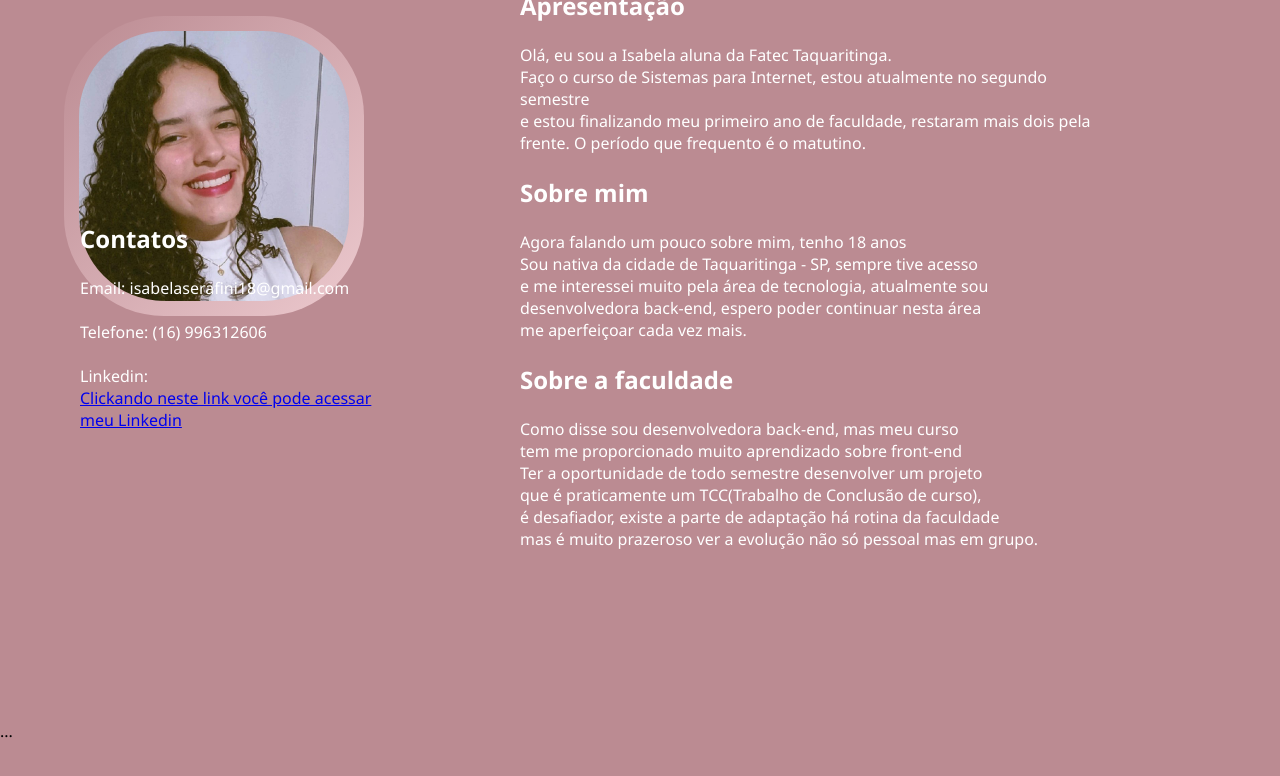
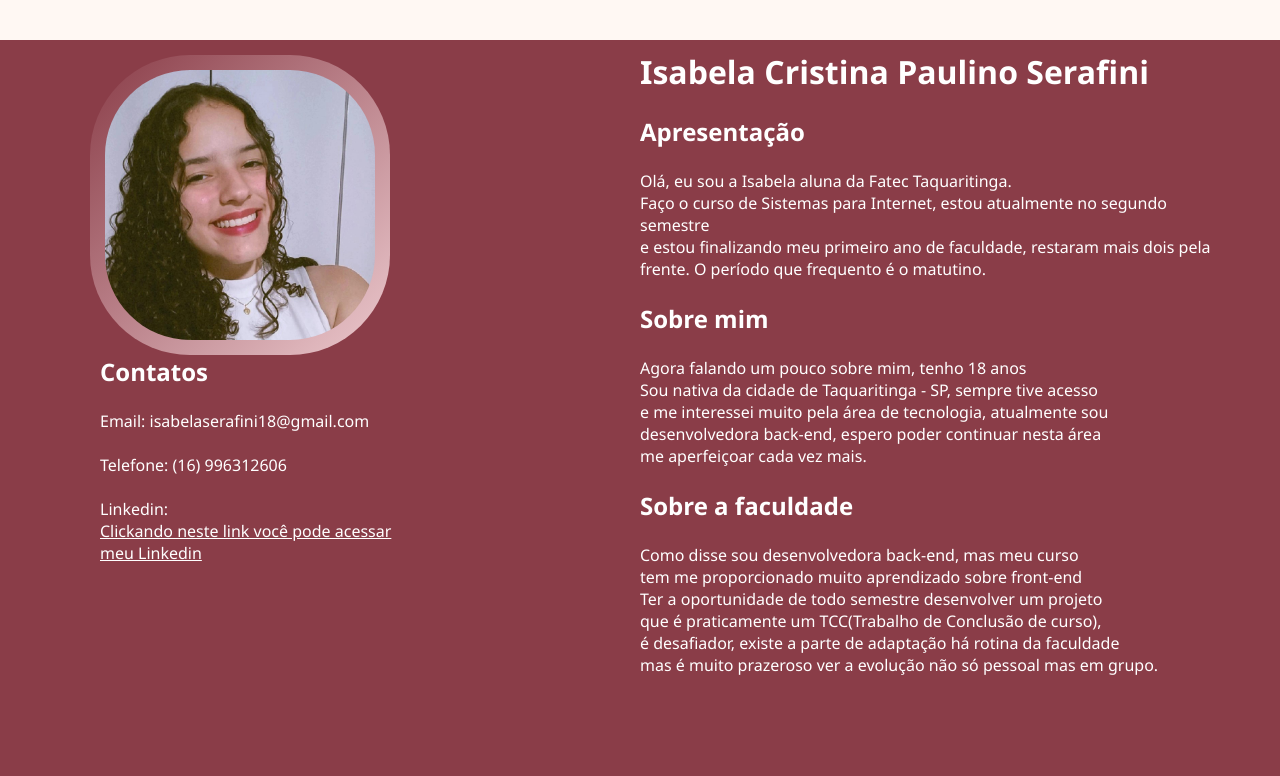
Before and after one commit to IsabelaSerafini/projeto_acessibilidade_fatec_2023, a plain HTML site: page index.html in a window 1280 px wide. Drawn offline with Linux system fonts and the light colour scheme.

Commit message:
Add files via upload

```diff
--- a/index.html
+++ b/index.html
@@ -1,5 +1,5 @@
 <!DOCTYPE html>
-<html lang="en">
+<html lang="pt-br">
 <head>
     <meta charset="UTF-8">
     <meta http-equiv="X-UA-Compatible" content="IE=edge">
@@ -8,11 +8,95 @@
     <title>Projeto Acessibilidade</title>
 </head>
 <body>
-    <header>
+    <div class="pai gta">
+        <header class="item cab"></header>
+        <main class="item cont">
+
+            <div class="DivImg">
+                <img src="eu.jfif" title="Isabela Cristina Paulino Serafini" alt="Mulher branca sorrindo, olhos castanhos cabelos cacheados castanho escuro, usando uma blusa branca.">
+            </div>
+            <div class="contatos">
+                <h2>Contatos</h2>
+                <br>
+                <label >Email: isabelaserafini18@gmail.com</label>
+                <br><br>
+                <label>Telefone: (16) 996312606</label>
+                <br><br>
+                <label for="linkedin">Linkedin:</label>
+                <br>
+                <a class="texto" href="https://www.linkedin.com/in/isabelacristinapaulinoserafini/" id="linkedin" name="linkedin">Clickando neste link você pode acessar meu Linkedin</a>
+
+            </div>
+        </main>
+        <div class="item cont2">
+            <div class="conteudo1">
+                <h1 class="texto">Isabela Cristina Paulino Serafini</h1>
+                <br>
+                <h2 class="texto" id="ph2">Apresentação</h2>
+                <br>
+                <p class="texto" id="p1">
+                    Olá, eu sou a Isabela aluna da Fatec Taquaritinga.<br>
+                    Faço o curso de Sistemas para Internet, estou atualmente no segundo semestre<br>
+                    e estou finalizando meu primeiro ano de faculdade, restaram mais dois pela <br>
+                    frente. O período que frequento é o matutino.
+                </p>
+                <br>
+                <h2 class="texto" id="sh2">Sobre mim</h2>
+                <br>
+                <p class="texto" id="p2">
+                    Agora falando um pouco sobre mim, tenho 18 anos <br>
+                    Sou nativa da cidade de Taquaritinga - SP, sempre tive acesso <br>
+                    e me interessei muito pela área de tecnologia, atualmente sou <br>
+                    desenvolvedora back-end, espero poder continuar nesta área <br>
+                    me aperfeiçoar cada vez mais.
+                </p>
+                <br>
+                <h2 class="texto" id="th2">Sobre a faculdade</h2>
+                <br>
+                <p class="texto" id="p3">
+                    Como disse sou desenvolvedora back-end, mas meu curso <br>
+                    tem me proporcionado muito aprendizado sobre front-end <br>
+                    Ter a oportunidade de todo semestre desenvolver um projeto <br>
+                    que é praticamente  um TCC(Trabalho de Conclusão de curso), <br>
+                    é desafiador, existe a parte de adaptação há rotina da faculdade <br>
+                    mas é muito prazeroso ver a evolução não só pessoal mas em grupo.
+                </p>
+                </div>
+        </div>
+
+    </div>
+
+
+
+
+
+
+
+
+
+
+
+
+
+
+
+
+
+
+
+
+
+
+
+
+
+<!--
+    <div class="pai gta">
+        <header class="cab item">
             <nav></nav>
         </header>
-    <main>
-
+        <main class="corpo item">
+            <div class="cont gta2">
                 <div class="conteudo">
                     <div class="DivImg">
                         <img src="eu.jfif" alt="Mulher branca sorrindo, olhos castanhos cabelos cacheados castanho escuro, usando uma blusa branca.">
@@ -64,9 +148,10 @@
 
                     </div>
                 </div>
+            </div>
         </main>
-
-    ... <!-- Conteúdo da página -->
+    </div> -->
+     <!-- Conteúdo da página -->
 
     <div vw class="enabled">
       <div vw-access-button class="active"></div>
--- a/style.css
+++ b/style.css
@@ -4,41 +4,61 @@
 
 
 body{
-    background-color: rgb(187, 139, 146);
+    background-color: rgb(138, 61, 72);
     font-family: 'Segoe UI', Tahoma, Geneva, Verdana, sans-serif;
     width: 90vw;
     height: 90vh;
 }
-main{
-    height: 100%;
-    width: 100%;
+
+
+.pai{
+    display: grid;
 }
 
-.conteudo{
-    width: 900px;
-    height: 100%;
-    color: white;
-    position: relative;
-    top: 1vh;
+
+.cab{
+    background-color: rgb(255, 248, 243);
+    grid-area: cab;
+}
+
+.cont{
+    grid-area: cont;
+    margin-left: 10vh ;
+}
+
+.rod{
+    background-color: green;
+
+}
+
+.cont1{
+    grid-area: cont2;
+}
+
+.gta{
+    grid-template-areas: "cab cab"
+                         "cont cont2";
+
+
+    grid-template-columns: 50vw 50vw;
+    grid-template-rows: 5vh 95vh;
+
+}
+
+
+
+.texto{
+    color:white;
 }
 
 .DivImg{
-    position: relative;
+    margin-top: 15px;
     width: 300px;
     height: 300px;
-    left: 8vh;
-    top: 1vh;
+    margin-left: 10px;
     border-radius: 100px;
-    background: linear-gradient(to left top, rgb(236, 201, 206), rgb(187, 139, 146));
+    background: linear-gradient(to left top, rgb(236, 201, 206),rgb(138, 61, 72));
 }
-
-.conteudo1{
-    position: relative;
-    width: 600px;
-    left: 65vh;
-    top: -48vh;
-}
-
 
 img{
     width: 90%;
@@ -46,14 +66,24 @@ img{
     padding: 15px;
     display: block;
     border-radius: 100px;
+
 }
 
+.conteudo{
+    width: 900px;
+    height: 100%;
+    color: white;
+    top: 1vh;
+}
+
+.conteudo1{
+    margin-top: 10px;
+    width: 600px;
+    left: 65vh;
+}
 
 .contatos{
-    position: relative;
+    margin-left: 20px;
     color: white;
     width: 300px;
-    top: -89vh;
-    left: 10vh;
-
 }
```
Lines whose indentation alone changed are shown as unchanged.
